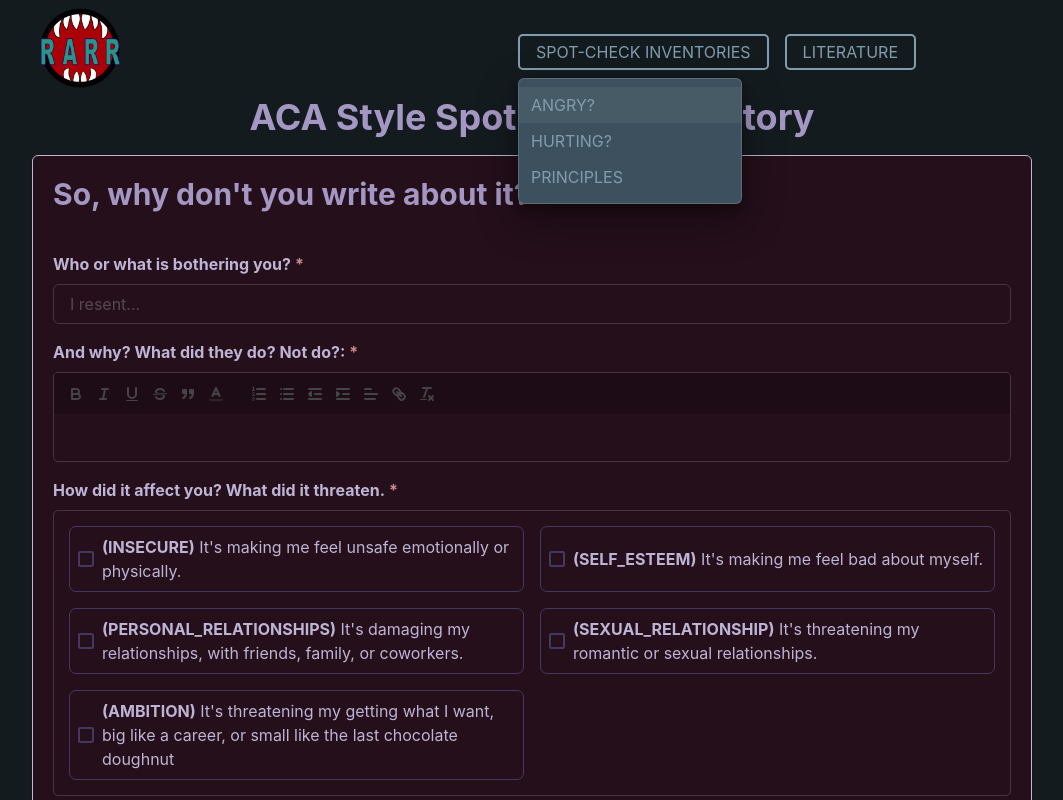
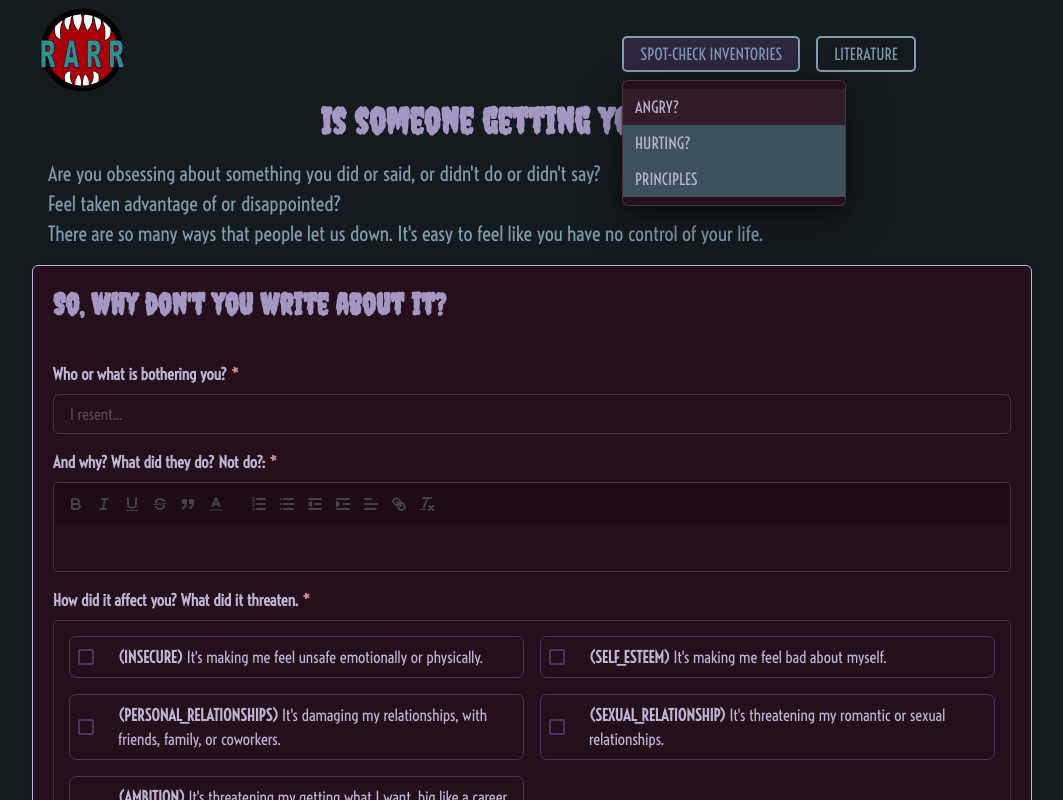
Before and after one commit to skullyflower/RARRecover, a React (Vite) app: page /aca-inventory in a window 1280 px wide. Both pictures are taken after a click on the button "SPOT-CHECK INVENTORIES". Shown: the top 800 px of the page, without its empty margins (108-1171 px from the left). Built offline with nearby package versions, Linux system fonts and the light colour scheme.

Commit message:
Style, font, and content improvements.

```diff
--- a/src/App.css
+++ b/src/App.css
@@ -1,4 +1,4 @@
-@import url("//fonts.googleapis.com/css?family=Creepster");
+@import url("//fonts.googleapis.com/css2?family=Creepster&family=Voltaire&display=swap");
 .ql-editor{
   font-size: 16px;
 }
--- a/src/bits/NavBar.tsx
+++ b/src/bits/NavBar.tsx
@@ -17,6 +17,10 @@ const NavItem = ({ text, to }: { text: string; to: string }) => {
 };
 
 const NavBar = () => {
+  const one = useMatch("/inventory");
+  const two = useMatch("/aca-inventory");
+  const three = useMatch("/temperature");
+
   return (
     <Box p={4}>
       <HStack
@@ -30,18 +34,30 @@ const NavBar = () => {
             paddingInline={4}
             borderRadius={5}
             border="2px solid"
+            backgroundColor={one || two || three ? "purple.800" : ""}
             textTransform="uppercase">
             spot-check inventories
           </MenuButton>
-          <MenuList>
-            <MenuItem textTransform="uppercase">
-              <Link to="/inventory">angry?</Link>
+          <MenuList
+            bgColor="pink.900"
+            color="purple.200">
+            <MenuItem
+              textTransform="uppercase"
+              as={Link}
+              to="/inventory">
+              angry?
             </MenuItem>
-            <MenuItem textTransform="uppercase">
-              <Link to="/aca-inventory">hurting?</Link>
+            <MenuItem
+              as={Link}
+              to="/aca-inventory"
+              textTransform="uppercase">
+              hurting?
             </MenuItem>
-            <MenuItem textTransform="uppercase">
-              <Link to="/temperature">principles</Link>
+            <MenuItem
+              as={Link}
+              textTransform="uppercase"
+              to="/temperature">
+              principles
             </MenuItem>
           </MenuList>
         </Menu>
--- a/src/bits/form/CheckBoxGroupBox.tsx
+++ b/src/bits/form/CheckBoxGroupBox.tsx
@@ -33,6 +33,7 @@ const CheckboxGroupBox = ({ valuesList, options, setter }: CheckboxGroupBoxProps
               //alignItems="start"
               border="1px solid"
               borderColor="purple.700"
+              gap={4}
               borderRadius={7}
               _hover={{ backgroundColor: "pink.800", borderColor: "purple.300" }}
               p={2}
--- a/src/bits/layout/Layout.tsx
+++ b/src/bits/layout/Layout.tsx
@@ -15,12 +15,13 @@ const Layout = () => {
             w="90%"
             justifyContent="space-between">
             <LinkBox
+              width="100px"
               as={ReactRouterLink}
               to="/"
               p={2}>
               <Image
                 src="/images/RARRLogo2.png"
-                width={20}
+                alt="Ragers and Rampagers, Recovering"
               />
             </LinkBox>
             <NavBar />
--- a/src/pages/home.tsx
+++ b/src/pages/home.tsx
@@ -23,12 +23,13 @@ function HomePage() {
             color="purple.200"
             border="1px solid"
             fontWeight={700}
+            fontSize="xl"
             padding={4}
             textAlign="center"
             variant="outline">
             <Text>Tired of the angry crowds with pitchforks and torches?</Text>
             <Text>Do mothers clutch their children when you walk by?</Text>
-            <Text>WE KNOW HOW YOU FEEL.</Text>
+            <Text>WE KNOW HOW YOU FEEL!</Text>
           </Card>
 
           <Center>
--- a/src/pages/spotchecks/aa_inventory.tsx
+++ b/src/pages/spotchecks/aa_inventory.tsx
@@ -1,5 +1,5 @@
 import { useState } from "react";
-import { Heading, Stack, Text } from "@chakra-ui/react";
+import { Box, Heading, Stack, Text } from "@chakra-ui/react";
 import InventoryForm from "@/pages/spotchecks/InventoryForm";
 
 enum affects {
@@ -47,11 +47,15 @@ const AAInventoryForm = () => {
         size="xl">
         Anger is a weird thing.
       </Heading>
-      <Text fontSize="xl">
-        We feel that someone/thing has wronged us. We feel they should be punished or stopped. And
-        yet, most of the time, we do nothing but punish ourselves with our angry thoughts. It is we
-        who suffer from our anger, not the wrong doer.
-      </Text>
+      <Box
+        paddingInline={4}
+        fontSize="xl">
+        <Text>
+          We feel that someone/thing has wronged us. We feel they should be punished or stopped. And
+          yet, most of the time, we do nothing but punish ourselves with our angry thoughts.
+        </Text>
+        <Text>It is we who suffer from our anger, not the wrong doer.</Text>
+      </Box>
 
       <InventoryForm
         Iresent={Iresent}
--- a/src/pages/spotchecks/aca_inventory.tsx
+++ b/src/pages/spotchecks/aca_inventory.tsx
@@ -1,5 +1,5 @@
 import { useState } from "react";
-import { Heading, Stack } from "@chakra-ui/react";
+import { Box, Heading, Stack, Text } from "@chakra-ui/react";
 import InventoryForm from "@/pages/spotchecks/InventoryForm";
 
 //const page_title = "Write about it";
@@ -58,8 +58,18 @@ const ACAInventoryForm = () => {
         textAlign="center"
         as="h1"
         size="xl">
-        ACA Style Spot Check Inventory
+        Is someone getting you down?
       </Heading>
+      <Box
+        paddingInline={4}
+        fontSize="xl">
+        <Text>Are you obsessing about something you did or said, or didn't do or didn't say?</Text>
+        <Text>Feel taken advantage of or disappointed?</Text>
+        <Text>
+          There are so many ways that people let us down. It's easy to feel like you have no control
+          of your life.
+        </Text>
+      </Box>
       <InventoryForm
         Iresent={Iresent}
         setIresent={setIresent}
--- a/src/theme.ts
+++ b/src/theme.ts
@@ -117,6 +117,10 @@ const theme = extendTheme({ config }, {
       "900": "#240F0F"
     }
   },
+  fonts: {
+    heading: `'Creepster', sans-serif`,
+    body: `'Voltaire', sans-serif`,
+  },
   styles: {
     global: {
       // styles for the `body`
```
